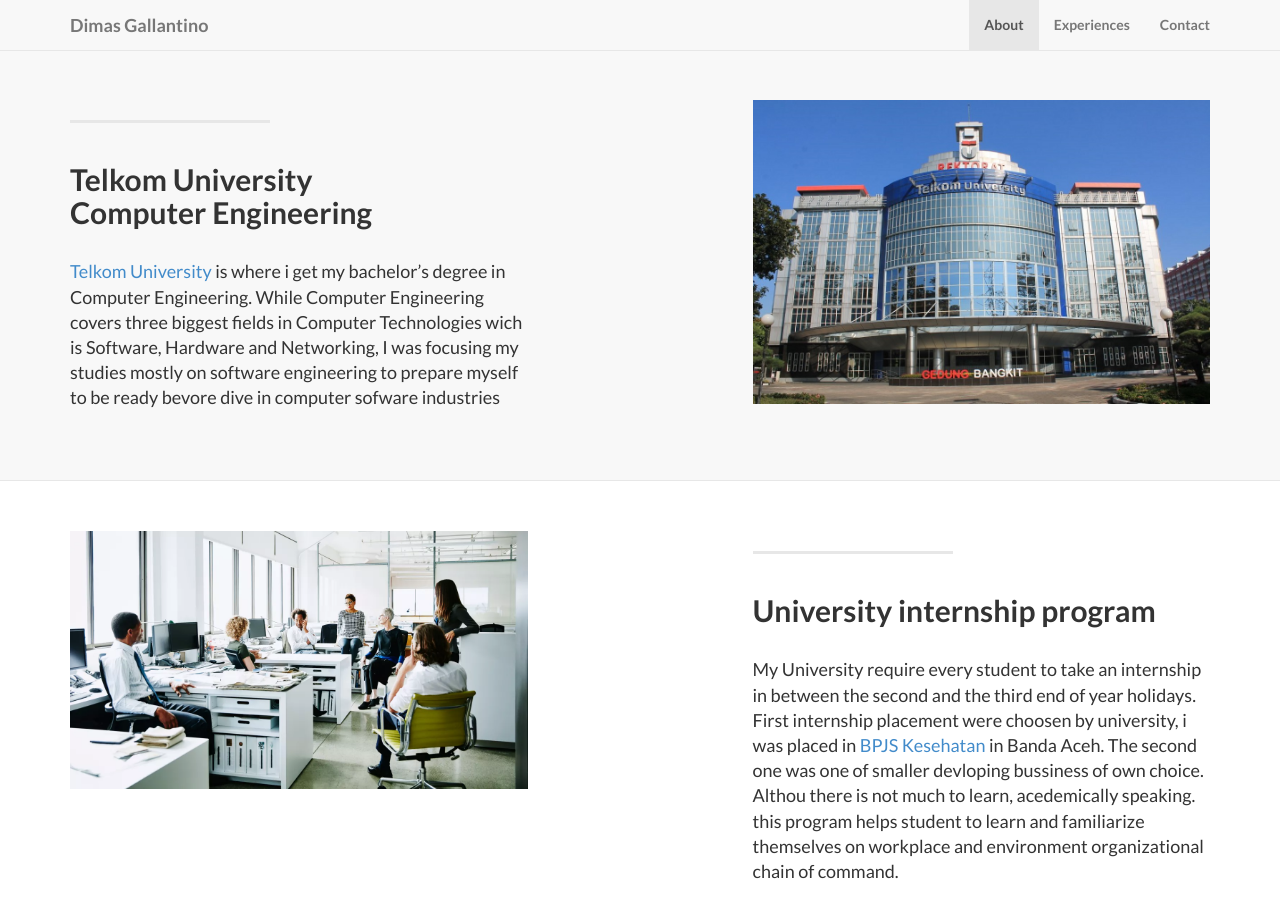
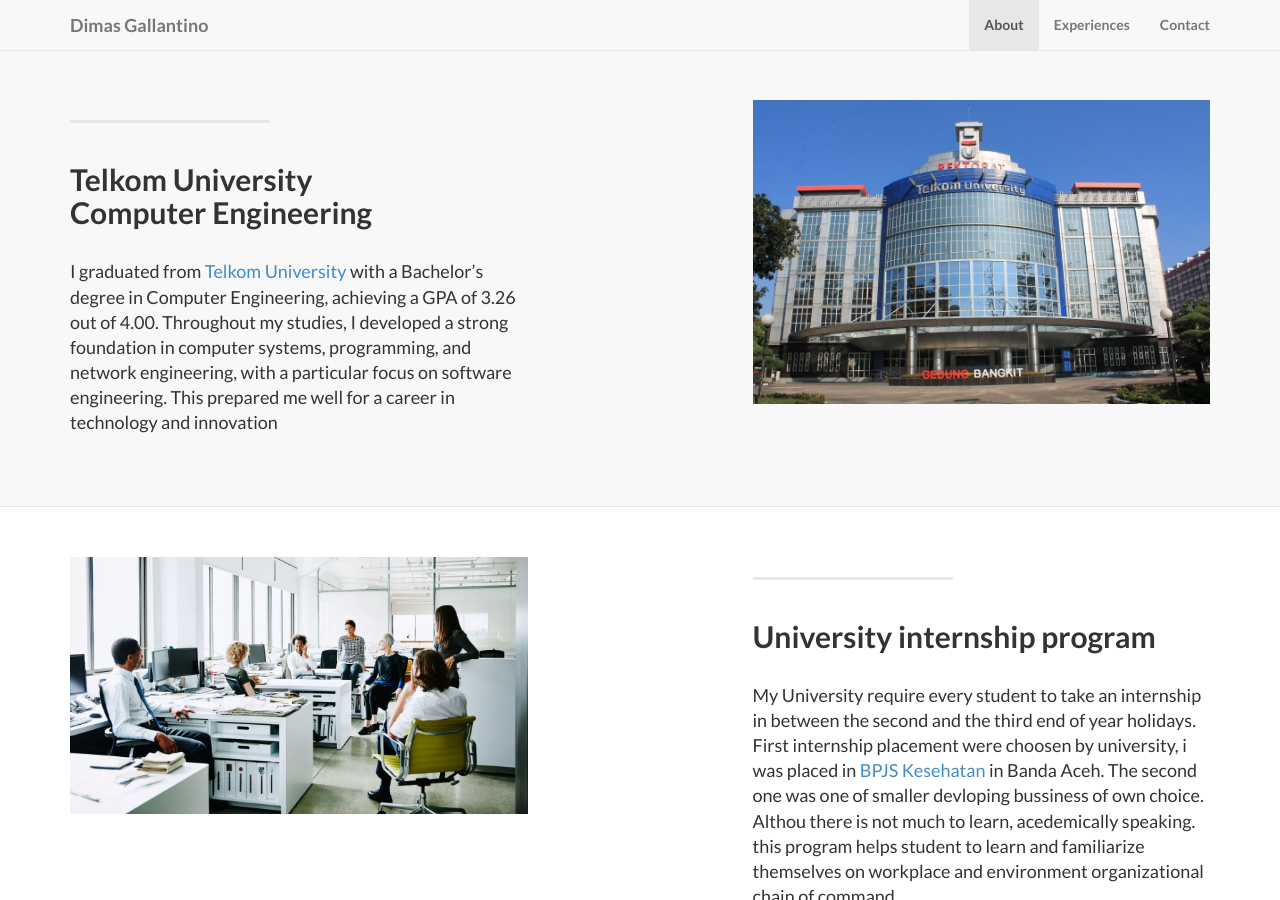
Before and after one commit to dgallantino/dgallantino.github.io, a Jekyll site: the page built from index.html, in a window 1280 px wide and 900 px high, scrolled down 960 px. Built offline with Jekyll 4.4.1, drawn with Linux system fonts in a browser that asks for light colours.

Commit message:
Update 2013-08-10-telu.markdown

```diff
--- a/_posts/2013-08-10-telu.markdown
+++ b/_posts/2013-08-10-telu.markdown
@@ -5,4 +5,4 @@
 title: Telkom University <br> Computer Engineering
 description: |
 ---
-[Telkom University](https://telkomuniversity.ac.id/) is where i get my bachelor's degree in Computer Engineering. While Computer Engineering covers three biggest fields in Computer Technologies wich is Software, Hardware and Networking, I was focusing my studies mostly on software engineering to prepare myself to be ready bevore dive in computer sofware industries
+I graduated from [Telkom University](https://telkomuniversity.ac.id/) with a Bachelor’s degree in Computer Engineering, achieving a GPA of 3.26 out of 4.00. Throughout my studies, I developed a strong foundation in computer systems, programming, and network engineering, with a particular focus on software engineering. This prepared me well for a career in technology and innovation
```
